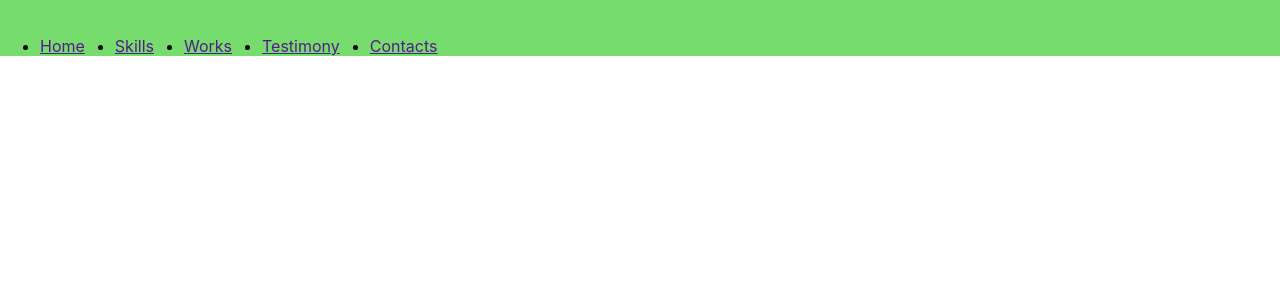
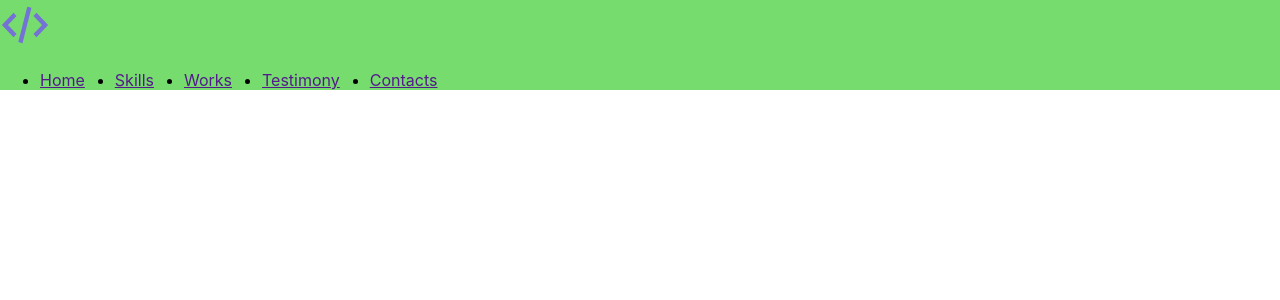
Before and after one commit to dktwho/portfolio-start-project-main, a React app: page / in a window 1280 px wide. Shown: the top 300 px of the page. Built offline with nearby package versions, Linux system fonts and the light colour scheme.

Commit message:
landing: add icons-sprite svg for some logo< type props for new component Icon

```diff
--- /dev/null
+++ b/src/components/icon/Icon.tsx
@@ -0,0 +1,21 @@
+import React from 'react';
+import iconsSprite from '../../assets/images/icons-sprite.svg'
+
+type IconPropsType = {
+    iconId: string
+}
+export const Icon = ({iconId}: IconPropsType) => {
+    return (
+        <svg width="50" height="50" viewBox="0 0 50 50" fill="none" xmlns="http://www.w3.org/2000/svg">
+            <path fill-rule="evenodd" clip-rule="evenodd"
+                  d="M18.3125 42.0645L27.2623 6.6875L31.4375 7.87241L22.4878 43.3125L18.3125 42.0645Z" fill="#7572D5"/>
+            <path fill-rule="evenodd" clip-rule="evenodd"
+                  d="M13.5025 12.6875L16.5625 15.9278L7.99501 25.0001L16.5625 34.0721L13.5025 37.3125L1.875 25.0001L13.5025 12.6875Z"
+                  fill="#7572D5"/>
+            <path fill-rule="evenodd" clip-rule="evenodd"
+                  d="M36.4976 12.6875L33.4375 15.9278L42.0051 25.0001L33.4375 34.0721L36.4976 37.3125L48.125 25.0001L36.4976 12.6875Z"
+                  fill="#7572D5"/>
+            <use xlinkHref={`${iconsSprite}#${iconId}`}/>
+        </svg>
+    );
+};
--- a/src/components/logo/Logo.tsx
+++ b/src/components/logo/Logo.tsx
@@ -1,9 +1,10 @@
 import React from 'react';
+import {Icon} from "../icon/Icon";
 
 export const Logo = () => {
     return (
         <a href="">
-            <img src="" alt=""/>
+            <Icon iconId={'code'}/>
         </a>
     );
 };
```
Also changed, not shown: src/assets/images/icons-sprite.svg (added).
